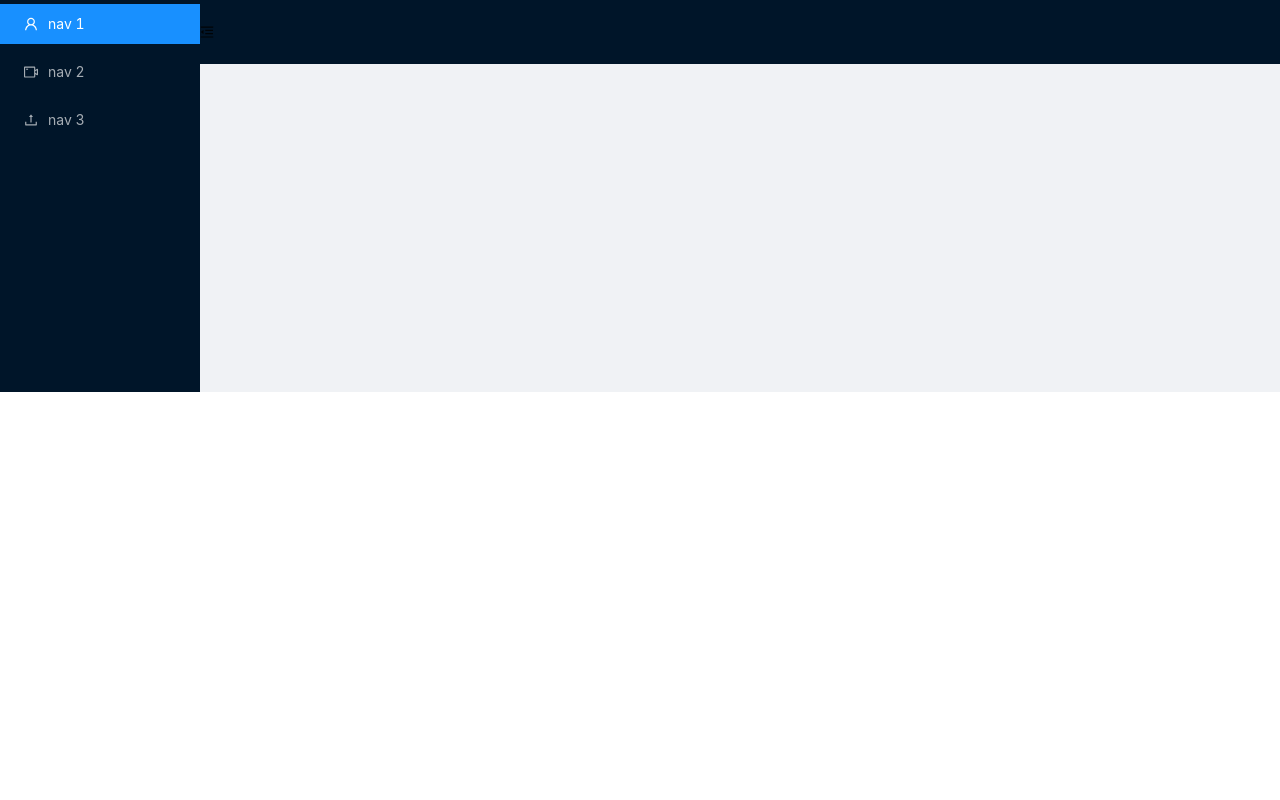
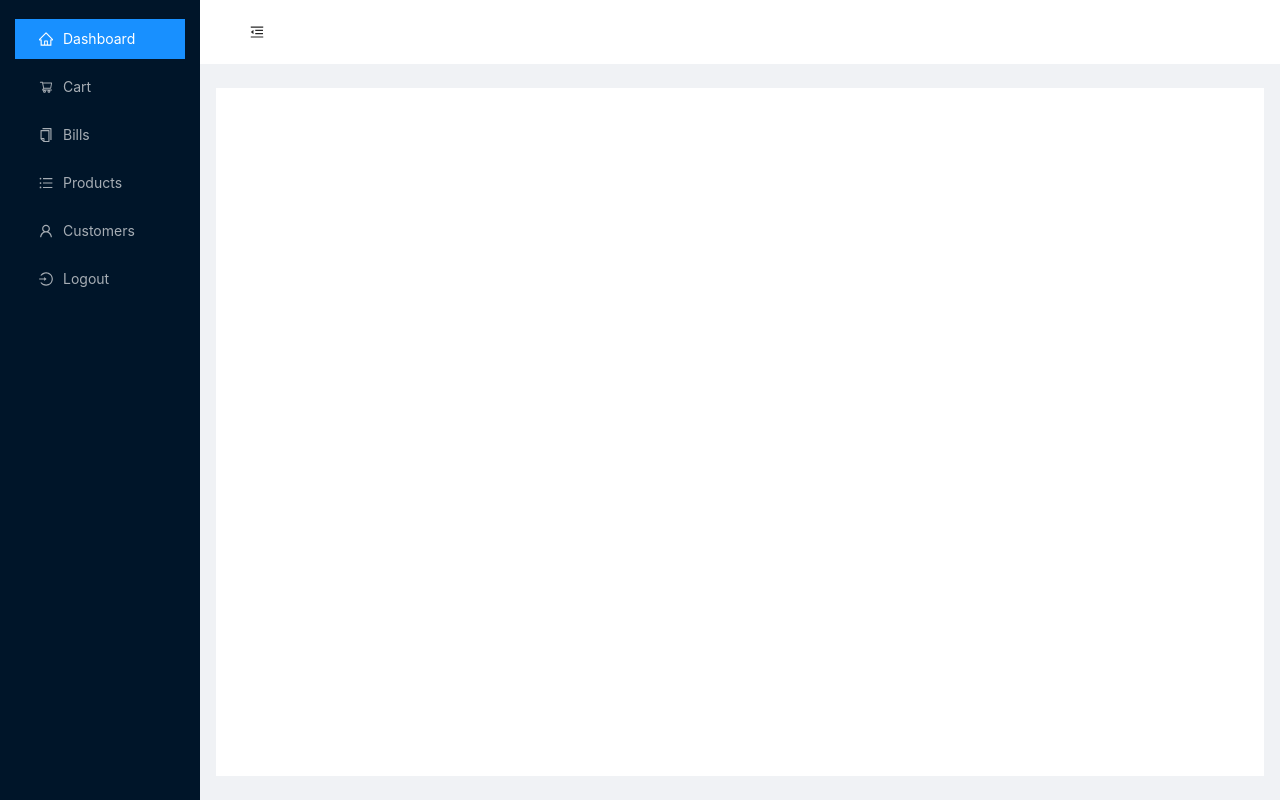
Before and after one commit to khizerdev/pos, a React (Create React App) app: page / in a window 1280 px wide. Before the commit this address had no page. Built offline with nearby package versions, Linux system fonts and the light colour scheme.

Commit message:
Layout Structured with Links

```diff
--- a/src/App.js
+++ b/src/App.js
@@ -8,69 +8,27 @@ import {
 } from "react-router-dom";
 import Home from './pages/Home';
 import Product from './pages/Product';
-import { Layout, Menu } from 'antd';
-import {
-  MenuUnfoldOutlined,
-  MenuFoldOutlined,
-  UserOutlined,
-  VideoCameraOutlined,
-  UploadOutlined,
-} from '@ant-design/icons';
+
 import React, { useState } from 'react';
+import './resources/Layout.css'
+import Main from './layout/Main';
 // import your route components too
 
 function App() {
 
-  const [collapsed, setCollapsed] = useState(false)
-
-  const { Header, Sider, Content } = Layout;
-
-  const toggle = () => {
-    setCollapsed(!collapsed)
-  }
-
   return (
     <>
-      <Layout>
-        <Sider trigger={null} collapsible collapsed={collapsed}>
-          <div className="logo" />
-          <Menu theme="dark" mode="inline" defaultSelectedKeys={['1']}>
-            <Menu.Item key="1" icon={<UserOutlined />}>
-              nav 1
-            </Menu.Item>
-            <Menu.Item key="2" icon={<VideoCameraOutlined />}>
-              nav 2
-            </Menu.Item>
-            <Menu.Item key="3" icon={<UploadOutlined />}>
-              nav 3
-            </Menu.Item>
-          </Menu>
-        </Sider>
-        <Layout className="site-layout">
-          <Header className="site-layout-background" style={{ padding: 0 }}>
-            {React.createElement(collapsed ? MenuUnfoldOutlined : MenuFoldOutlined, {
-              className: 'trigger',
-              onClick: toggle,
-            })}
-          </Header>
-          <Content
-            className="site-layout-background"
-            style={{
-              margin: '24px 16px',
-              padding: 24,
-              minHeight: 280,
-            }}
-          >
-             <BrowserRouter>
-              <Routes>
-                <Route path="/home" element={<Home />}/>
-                <Route path="/products" element={<Product />}/>
-              </Routes>
+            <BrowserRouter>
+              <Main>
+
+                      <Routes>
+                        <Route path="/home" element={<Home />}/>
+                        <Route path="/products" element={<Product />}/>
+                      </Routes>
+              </Main>
             </BrowserRouter>
 
-          </Content>
-        </Layout>
-      </Layout>
+
 
     </>
   );
--- /dev/null
+++ b/src/layout/Main.js
@@ -0,0 +1,85 @@
+import { Layout , Menu } from 'antd';
+import {
+    MenuUnfoldOutlined,
+    MenuFoldOutlined,
+    UserOutlined,
+    HomeOutlined,
+    CopyOutlined,
+    UnorderedListOutlined,
+    LoginOutlined,
+    ShoppingCartOutlined,
+  } from "@ant-design/icons";
+import React, { useState } from 'react';
+import '../resources/Layout.css'
+import '../App.css';
+import { Link } from 'react-router-dom';
+
+function Main(props) {
+
+    const [collapsed, setCollapsed] = useState(false)
+
+    const { Header, Sider, Content } = Layout;
+
+    const toggle = () => {
+    setCollapsed(!collapsed)
+    }
+
+    return (
+        <Layout>
+            <Sider trigger={null} collapsible collapsed={collapsed}>
+            <div className="logo" />
+            <Menu theme="dark" mode="inline" defaultSelectedKeys={['1']}>
+                <Menu.Item key="1" icon={<HomeOutlined />}>
+
+                    <Link to="/home">Dashboard</Link>
+
+                </Menu.Item>
+                <Menu.Item key="/cart" icon={<ShoppingCartOutlined />}>
+                    <Link to="/cart">Cart</Link>
+                </Menu.Item>
+                <Menu.Item key="/bills" icon={<CopyOutlined />}>
+
+                    <Link to="/bills">Bills</Link>
+
+                </Menu.Item>
+                <Menu.Item key="/products" icon={<UnorderedListOutlined />}>
+
+                    <Link to="/products">Products</Link>
+
+                </Menu.Item>
+                <Menu.Item key="/customers" icon={<UserOutlined />}>
+
+                    <Link to="/customers">Customers</Link>
+                </Menu.Item>
+
+                <Menu.Item key="/logout" icon={<LoginOutlined />}>
+
+                Logout
+
+                </Menu.Item>
+            </Menu>
+            </Sider>
+            <Layout className="site-layout">
+                <Header className="site-layout-background">
+                    {React.createElement(collapsed ? MenuUnfoldOutlined : MenuFoldOutlined, {
+                    className: 'trigger',
+                    onClick: toggle,
+                    })}
+                </Header>
+                <Content
+                    className="site-layout-background"
+                    style={{
+                    margin: '24px 16px',
+                    padding: 24,
+                    minHeight: 280,
+                    }}
+                >
+
+                    {props.children}
+                </Content>
+            </Layout>
+      </Layout>
+  )
+}
+
+export default Main
--- a/src/resources/Layout.css
+++ b/src/resources/Layout.css
@@ -19,3 +19,11 @@
   .site-layout .site-layout-background {
     background: #fff;
   }
+
+  .ant-layout-sider-children {
+      height: 100vh;
+  }
+
+  .ant-layout-sider-children {
+      padding: 15px;
+  }
```
